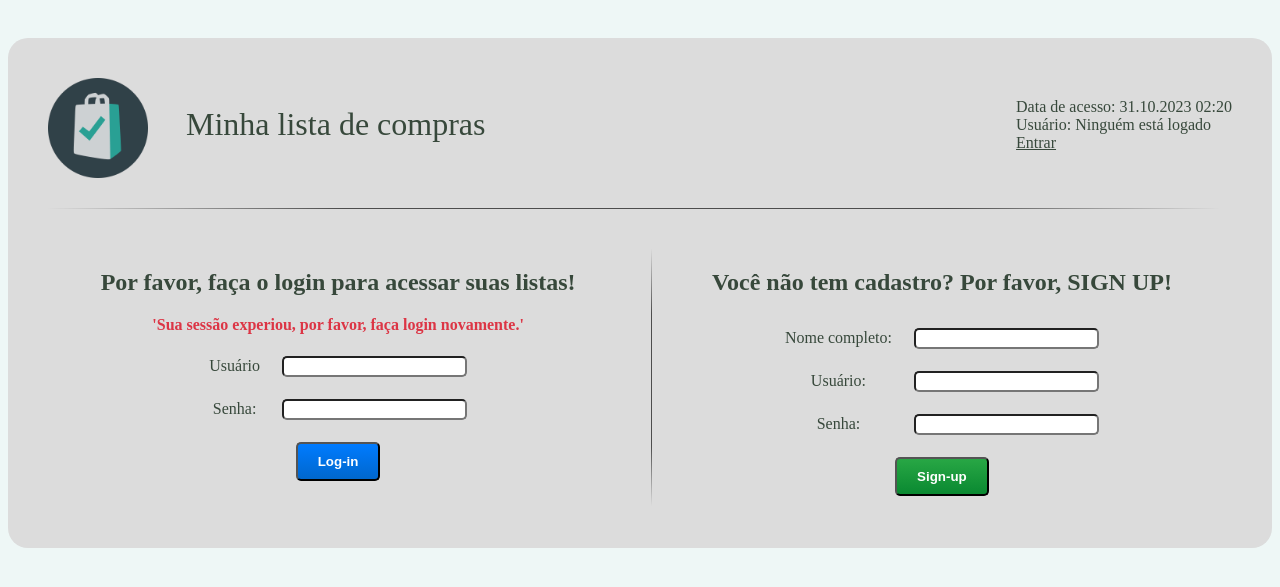
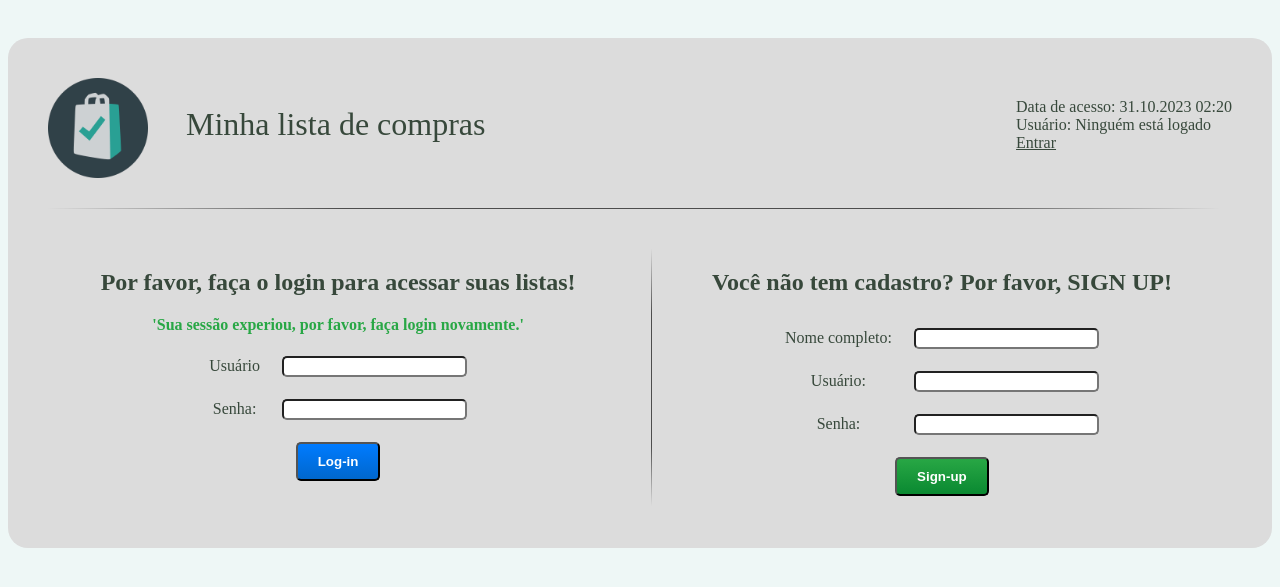
Before and after one commit to devbpatriciocosta/shoppingLists-with-php, a PHP site: the page made by index.php in a window 1280 px wide. Shown: the top 587 px of the page. Run offline with PHP 8.4, Linux system fonts and the light colour scheme; some web fonts are replaced.

Commit message:
Last details

```diff
--- a/css/main.css
+++ b/css/main.css
@@ -32,7 +32,7 @@
 }
 
 .error {
-    color: rgb(220, 53, 69);
+    color: rgb(40, 167, 69);
     font-weight: bold;
 }
 
--- a/db/db_proc.php
+++ b/db/db_proc.php
@@ -256,7 +256,7 @@
             }
 
             if (!$this->process_query("DELETE FROM `list` WHERE `id`=${id} AND `list_id`=${list_id}")) {
-                throw new Exception("Não foi possível remover esse item.");
+                throw new Exception("Item removido.");
             }
 
             return array('id' => $id);
```
